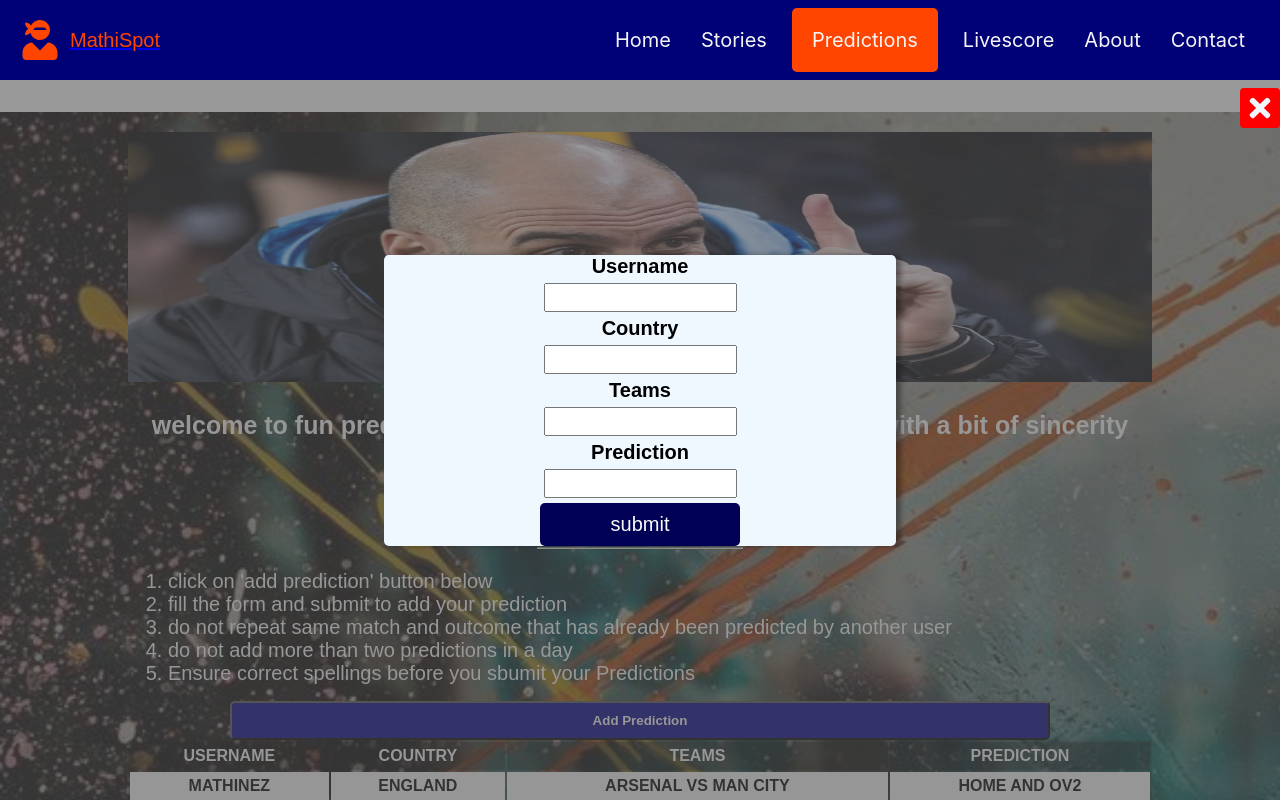
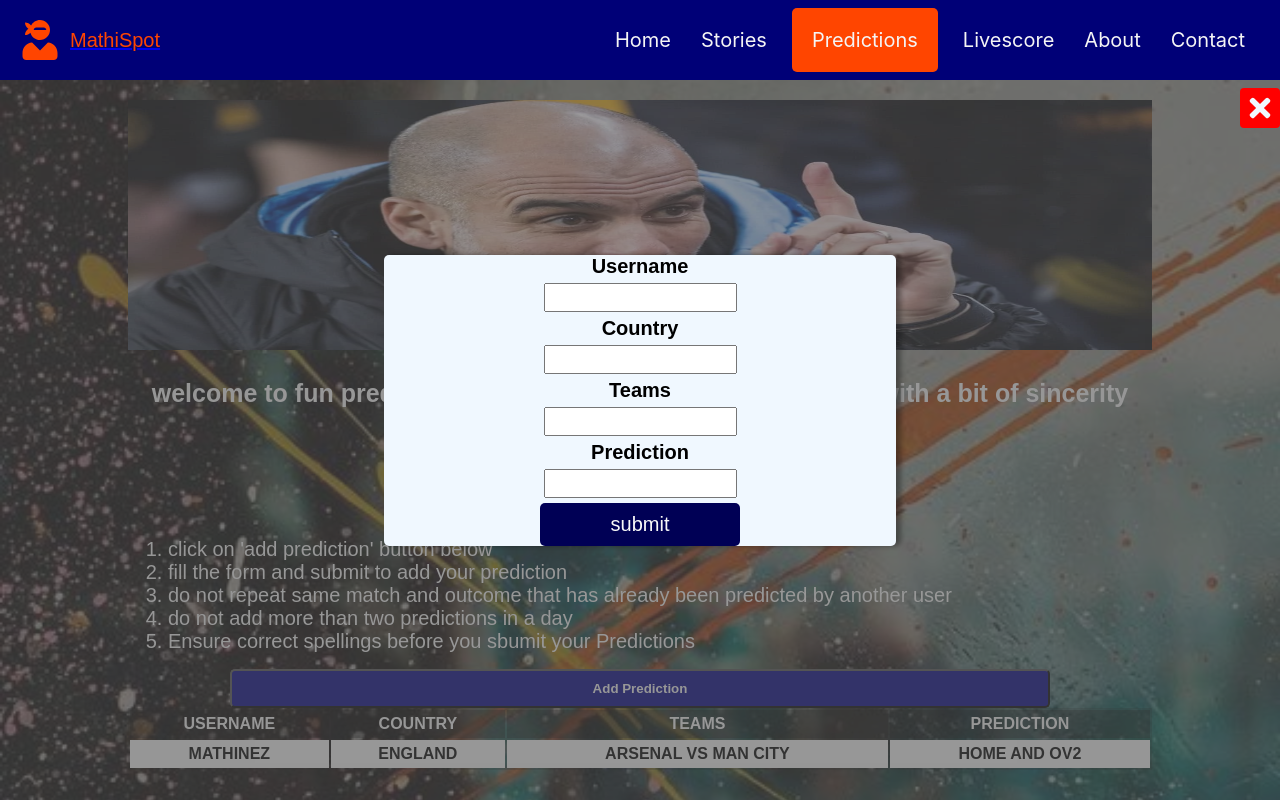
Before and after one commit to mathinez94/mathispot, a React (Create React App) app: page /predictions in a window 1280 px wide. Both pictures are taken after a click on the button "Add Prediction". Shown: the top 800 px of the page. Built offline with nearby package versions, Linux system fonts and the light colour scheme.

Commit message:
arranged the imaged properly

```diff
--- a/src/pages/predictions/Predictions.css
+++ b/src/pages/predictions/Predictions.css
@@ -2,5 +2,5 @@
     width: 100%;
     height: 100%;
     font-family: Arial, Helvetica, sans-serif;
-    margin-top: 14vh;
+    margin-top: 10vh;
 }
```
